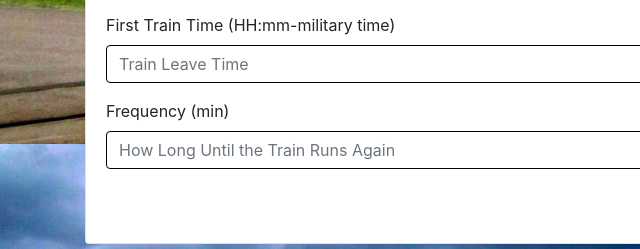
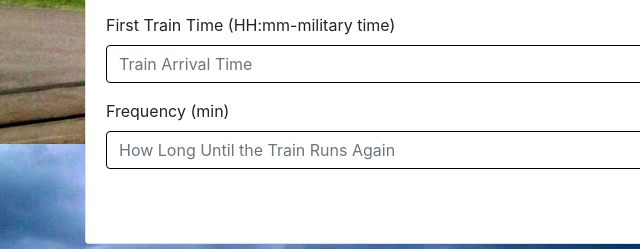
Before and after one commit to lauraeschooley/train, a plain HTML site: page index.html in a window 1280 px wide. Shown: the part 656-905 px from the top of the page, 0-640 px from the left. Drawn offline with nearby package versions, Linux system fonts and the light colour scheme; no server answers.

Commit message:
minor text changes

```diff
--- a/index.html
+++ b/index.html
@@ -91,7 +91,7 @@
                             </div>
                             <div class="form-group">
                                 <label for="start-input">First Train Time (HH:mm-military time)</label>
-                                <input class="form-control" id="start-time-input" placeholder="Train Leave Time"
+                                <input class="form-control" id="start-time-input" placeholder="Train Arrival Time"
                                     type="text">
                             </div>
                             <div class="form-group">
```
Also changed, not shown: 1 other file.
